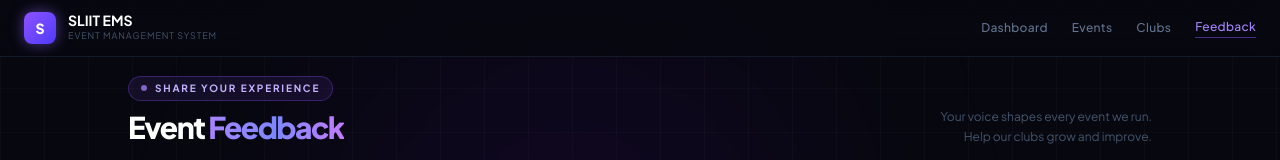
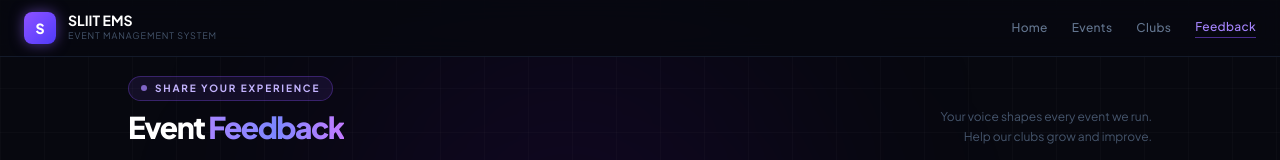
Before and after one commit to Pirakash12/Sliit_Event_Management, a React (Vite) app in the folder Client/: page /feedback in a window 1280 px wide. Shown: the top 160 px of the page. Built offline with nearby package versions, Linux system fonts and the light colour scheme.

Commit message:
refactor: update FeedbackPage to use Link for navigation and improve header structure

```diff
--- a/Client/src/pages/FeedbackPage.jsx
+++ b/Client/src/pages/FeedbackPage.jsx
@@ -1,4 +1,5 @@
 import { useState } from "react";
+import { Link } from "react-router-dom";
 
 const categories = ["Event Experience", "Club Management", "Communication", "Venue & Logistics", "Other"];
 const events = [
@@ -73,16 +74,16 @@ export default function FeedbackPage() {
       {/* Header */}
       <header className="relative z-10 shrink-0 border-b border-slate-800/60 bg-[#07080f]/80 backdrop-blur-md">
         <div className="max-w-7xl mx-auto px-6 h-14 flex items-center justify-between">
-          <div className="flex items-center gap-3">
+          <Link to="/" className="flex items-center gap-3 hover:opacity-80 transition-opacity cursor-pointer">
             <div className="w-8 h-8 rounded-lg bg-gradient-to-br from-violet-500 to-indigo-600 flex items-center justify-center text-white font-black text-sm shadow-[0_0_14px_rgba(139,92,246,0.55)]">S</div>
             <div>
               <div className="text-white font-bold text-sm leading-none">SLIIT EMS</div>
               <div className="text-slate-600 text-[9px] tracking-widest uppercase mt-0.5">Event Management System</div>
             </div>
-          </div>
+          </Link>
           <nav className="hidden md:flex items-center gap-6 text-xs text-slate-500 font-medium tracking-wide">
-            {["Dashboard","Events","Clubs"].map(n => (
-              <a key={n} href="#" className="hover:text-slate-200 transition-colors">{n}</a>
+            {["Home","Events","Clubs"].map(n => (
+              <Link key={n} to={n === "Home" ? "/" : "#"} className="hover:text-slate-200 transition-colors">{n}</Link>
             ))}
             <span className="text-violet-400 border-b border-violet-500/50 pb-0.5">Feedback</span>
           </nav>
```
